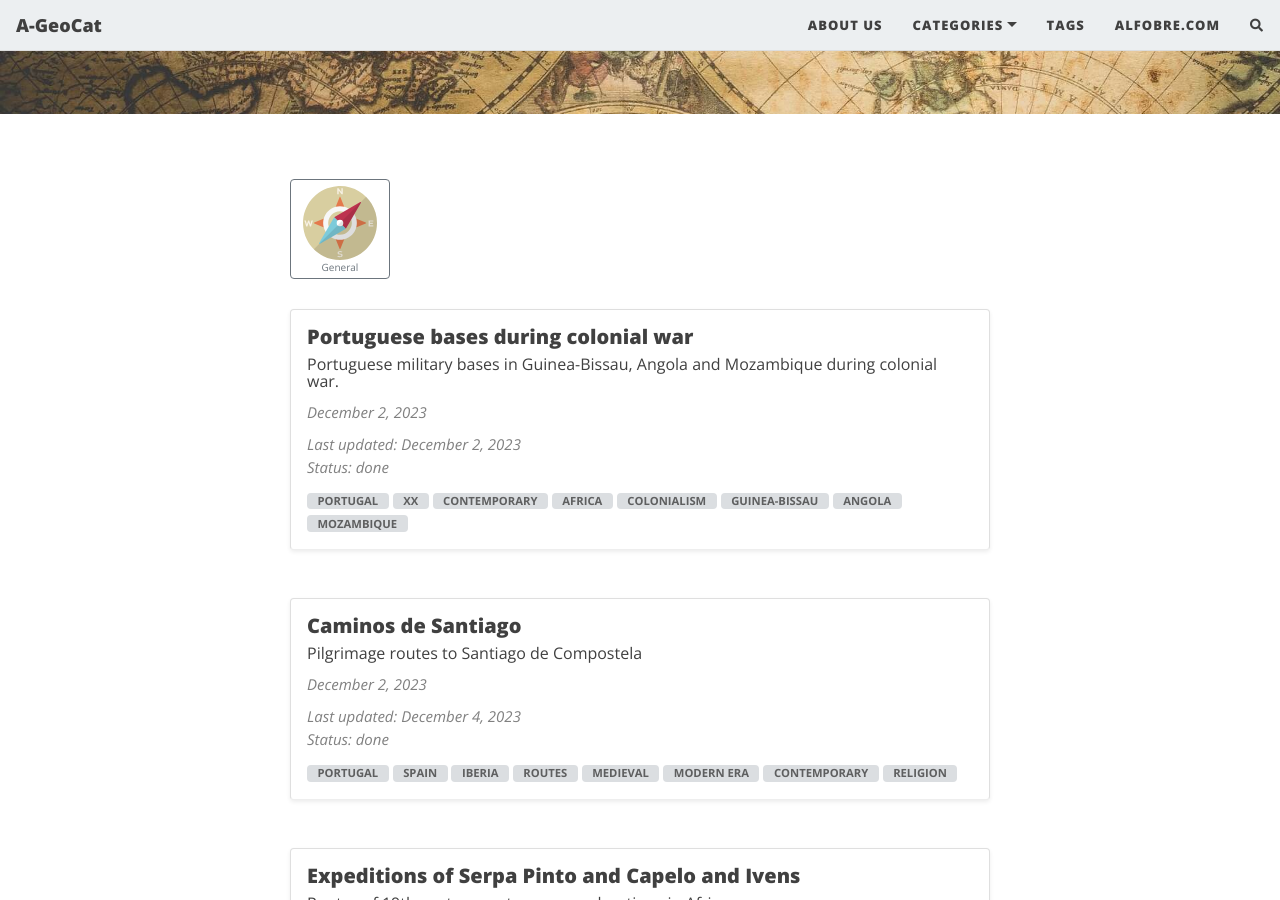
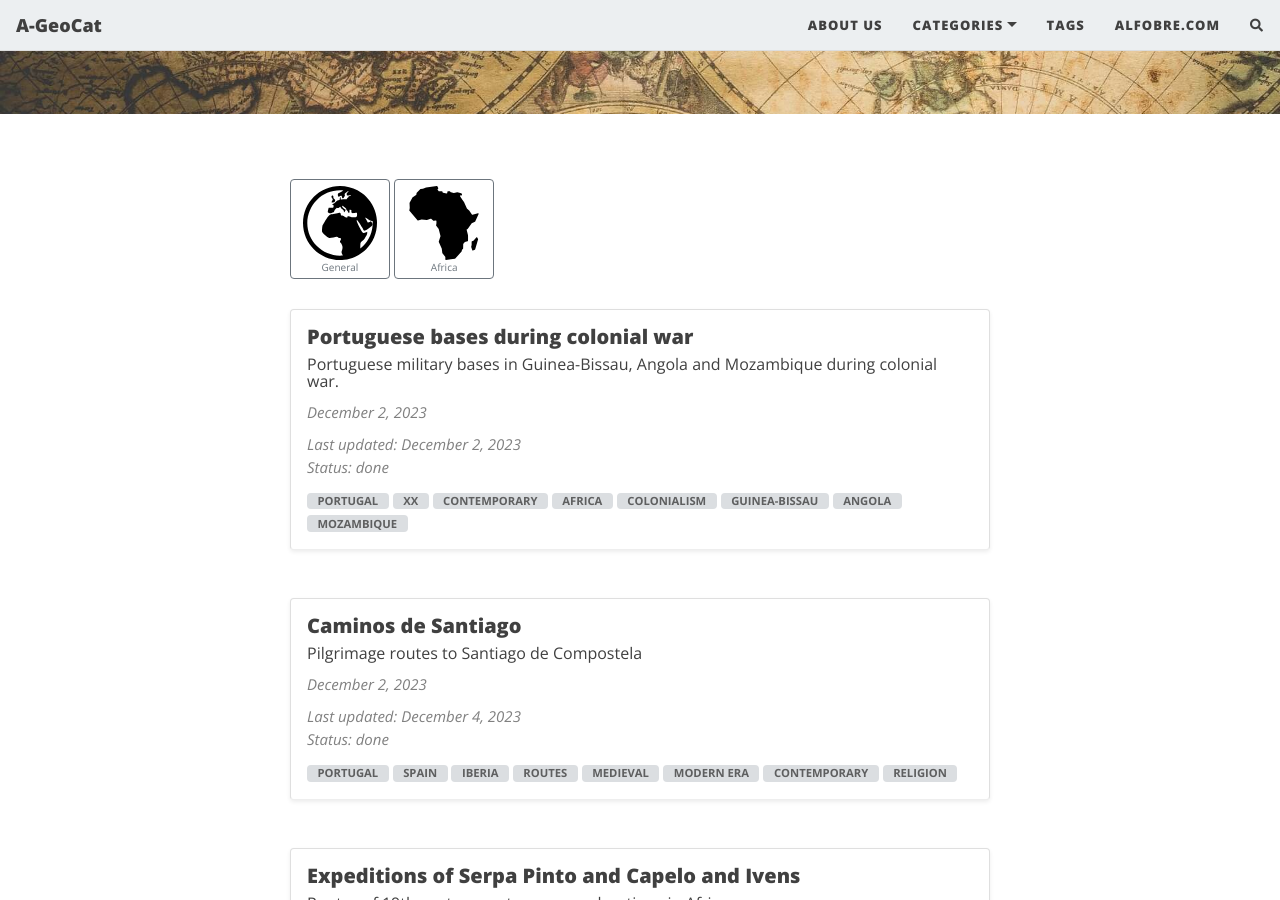
Before and after one commit to projetoalfobre/a-geocat, a Jekyll site: the page built from index.html, in a window 1280 px wide and 900 px high, scrolled down 431 px. Built offline with Jekyll 4.4.1, drawn with Linux system fonts in a browser that asks for light colours; nearby versions of some CDN libraries; the list of posts is cut into pages by our own code; comment, search, counter and statistics services are not loaded.

Commit message:
Update home_cat.html

```diff
--- a/_includes/home_cat.html
+++ b/_includes/home_cat.html
@@ -2,9 +2,12 @@
       <div class="row">
         <div class="col-lg-12">
           <p>
-            <a href="#" class="btn btn-sq btn-outline-secondary"><img src="{{ "/assets/img/logo.svg" | relative_url }}"><br/>
+            <a href="{{ "/general" | relative_url }}" class="btn btn-sq btn-outline-secondary"><img src="{{ "/assets/img/general.svg" | relative_url }}"><br/>
                 General
 	    </a>
-          </p>
+            <a href="{{ "/africa" | relative_url }}" class="btn btn-sq btn-outline-secondary"><img src="{{ "/assets/img/africa.svg" | relative_url }}"><br/>
+                Africa
+	    </a>
+	  </p>
         </div>
 	</div>
```
